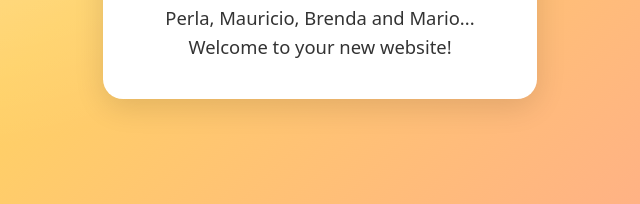
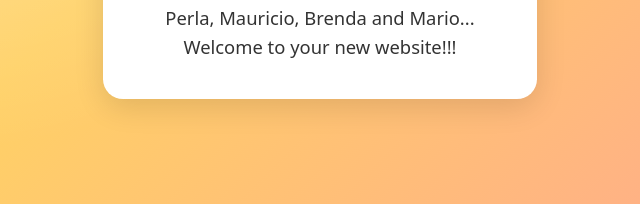
Before and after one commit to mariolizarraga-pikabite/pikabite-site, a plain HTML site: page index.html in a window 1280 px wide. Shown: the part 429-633 px from the top of the page, 320-960 px from the left. Drawn offline with Linux system fonts and the light colour scheme.

Commit message:
Update index.html

```diff
--- a/index.html
+++ b/index.html
@@ -22,7 +22,7 @@
       <div class="tag">PikaBite</div>
       <h1>Hello there 👋</h1>
       <p>Perla, Mauricio, Brenda and Mario...</p>
-      <p>Welcome to your new website!</p>
+      <p>Welcome to your new website!!!</p>
     </div>
   </div>
 </body>
```
